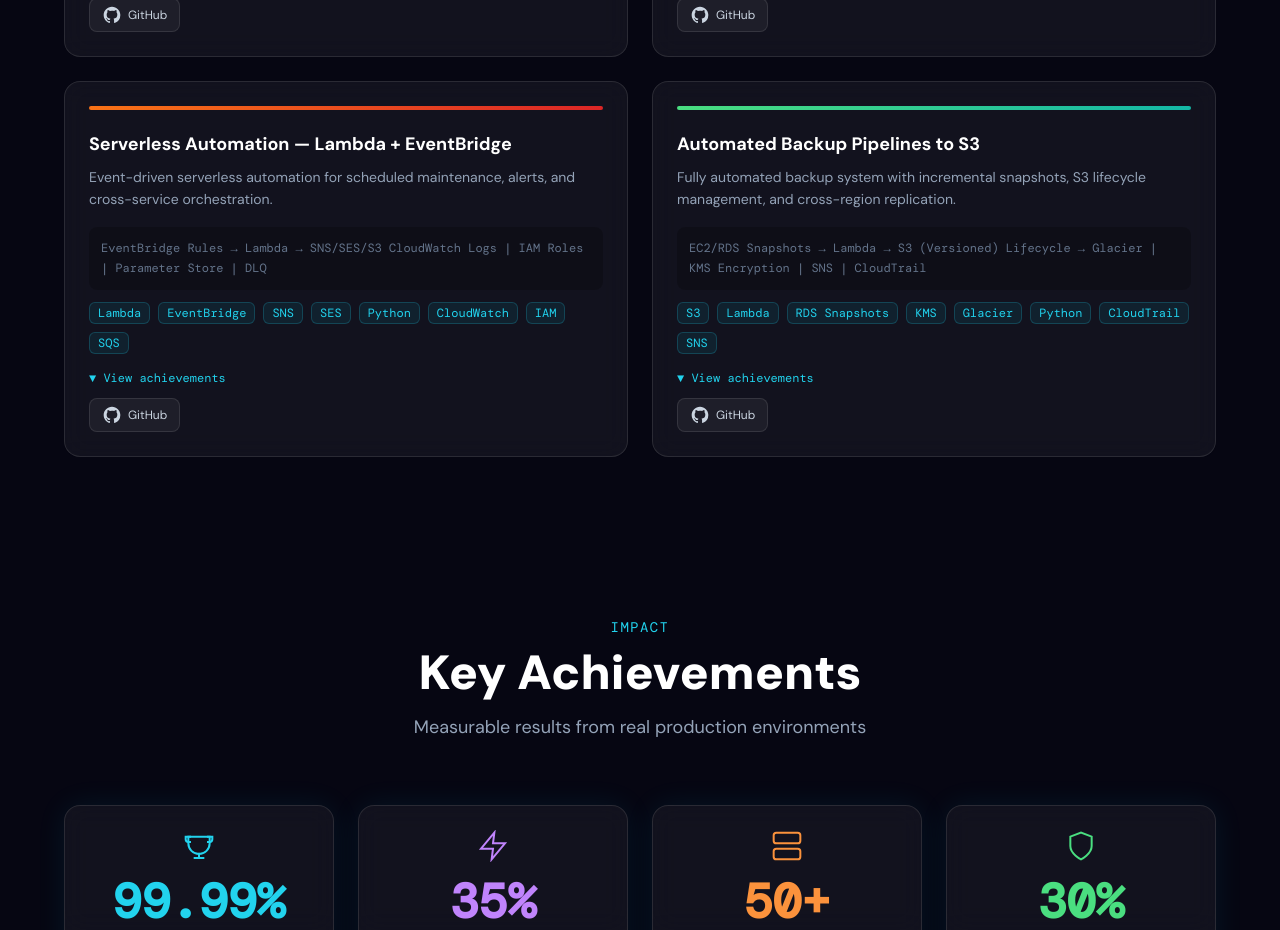
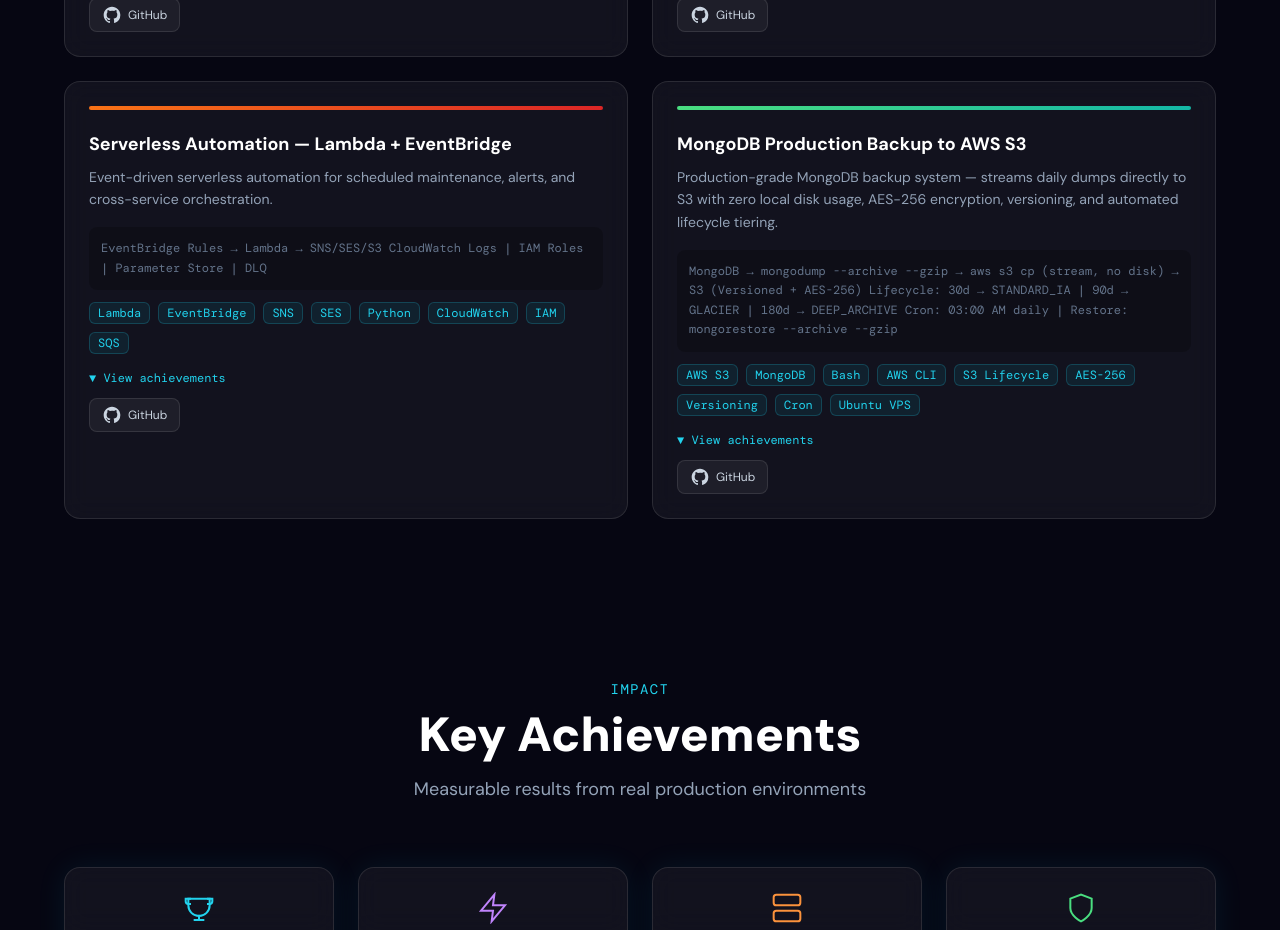
Before and after one commit to AzarCodes/personal-portfolio, a React (Create React App) app: page / in a window 1280 px wide. Shown: the part 4220-5150 px from the top of the page. Built offline with nearby package versions, Linux system fonts and the light colour scheme.

Commit message:
updated .jsx file

```diff
--- a/src/azar-devops-portfolio.jsx
+++ b/src/azar-devops-portfolio.jsx
@@ -427,12 +427,19 @@ export default function Portfolio() {
       tech:["Lambda","EventBridge","SNS","SES","Python","CloudWatch","IAM","SQS"],
       gradientStyle:{ background:"linear-gradient(to right, #f97316, #dc2626)" },
       achievements:["Automated 20+ manual tasks saving 8+ hours/week","Cost Lambda reduced AWS bill by ~18%","DLQ ensures 100% event processing reliability","Real-time Slack/email alerts for infra events"]},
-    { title:"Automated Backup Pipelines to S3",
-      desc:"Fully automated backup system with incremental snapshots, S3 lifecycle management, and cross-region replication.",
-      arch:"EC2/RDS Snapshots → Lambda → S3 (Versioned)\nLifecycle → Glacier | KMS Encryption | SNS | CloudTrail",
-      tech:["S3","Lambda","RDS Snapshots","KMS","Glacier","Python","CloudTrail","SNS"],
+    { title:"MongoDB Production Backup to AWS S3",
+      desc:"Production-grade MongoDB backup system — streams daily dumps directly to S3 with zero local disk usage, AES-256 encryption, versioning, and automated lifecycle tiering.",
+      arch:"MongoDB → mongodump --archive --gzip\n→ aws s3 cp (stream, no disk) → S3 (Versioned + AES-256)\nLifecycle: 30d → STANDARD_IA | 90d → GLACIER | 180d → DEEP_ARCHIVE\nCron: 03:00 AM daily | Restore: mongorestore --archive --gzip",
+      tech:["AWS S3","MongoDB","Bash","AWS CLI","S3 Lifecycle","AES-256","Versioning","Cron","Ubuntu VPS"],
       gradientStyle:{ background:"linear-gradient(to right, #4ade80, #14b8a6)" },
-      achievements:["Daily backups for 50+ servers, zero manual work","Storage costs reduced by 60% via lifecycle rules","RTO validated under 30 minutes","Cross-region replication for geo-redundancy"]},
+      achievements:[
+        "Zero local disk usage — mongodump streams directly to S3 via pipe, no temp files",
+        "AES-256 server-side encryption + S3 versioning enabled on production backup bucket",
+        "Automated lifecycle policy: STANDARD_IA (30d) → GLACIER (90d) → DEEP_ARCHIVE (180d), reducing storage costs by ~60%",
+        "Daily 3 AM cron job with full logging — zero manual intervention since deployment",
+        "Restore tested and validated — full DB recovery via mongorestore --archive --gzip in under 30 minutes",
+        "Separate backup pipelines for PROD and DEV/UAT environments with isolated S3 buckets",
+      ]},
   ];
 
   const achievements = [
```
